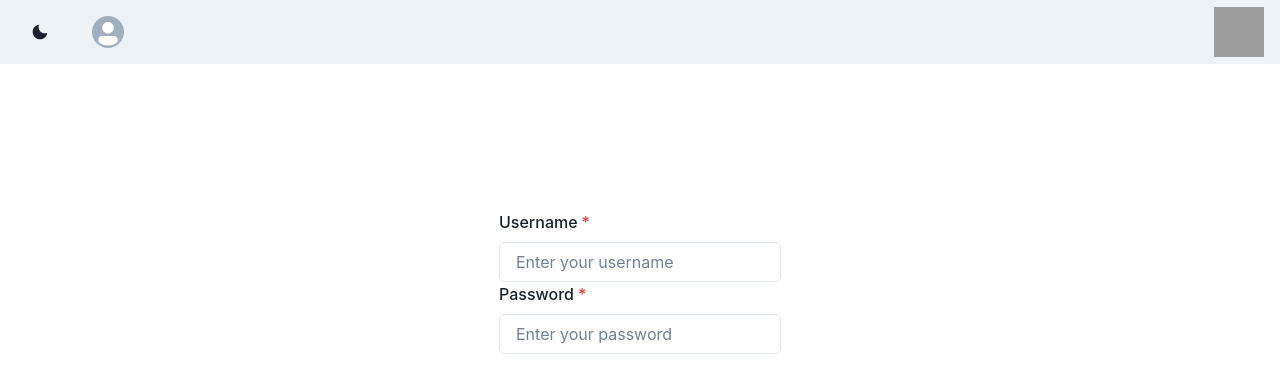
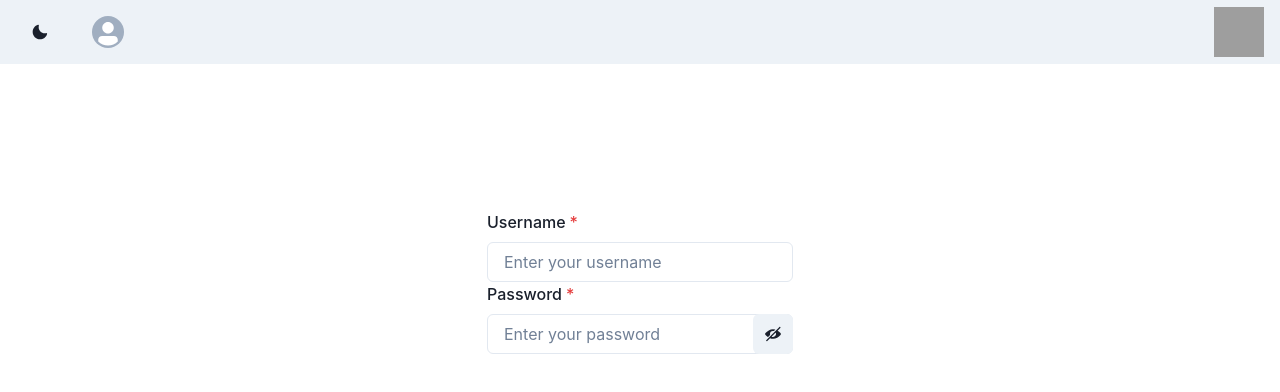
Before and after one commit to Mohammad5566/quickchat, a React (Create React App) app in the folder frontend/: page / in a window 1280 px wide. Shown: the top 392 px of the page. Built offline with nearby package versions, Linux system fonts and the light colour scheme; grey boxes are pictures that could not be loaded.

Commit message:
Add view password button to Password Input field

```diff
--- a/frontend/src/components/Login.js
+++ b/frontend/src/components/Login.js
@@ -1,10 +1,14 @@
 import React, { useState } from "react";
 import {
   Input,
+  Button,
   FormLabel,
   FormControl,
   FormErrorMessage,
+  InputGroup,
+  InputRightElement,
 } from "@chakra-ui/react";
+import { ViewIcon, ViewOffIcon } from "@chakra-ui/icons";
 
 function Login() {
   const style = {
@@ -45,9 +49,30 @@ function Login() {
     </>
   ));
 
+  const [isViewPassword, setViewPassword] = useState(false);
+  const viewPassword = (
+    <Button onClick={() => setViewPassword(!isViewPassword)}>
+      {isViewPassword ? <ViewIcon /> : <ViewOffIcon />}
+    </Button>
+  );
+
   return (
     <div style={style}>
-      <FormControl isRequired>{inputPrompts}</FormControl>
+      <FormControl isRequired>
+        {inputPrompts[0]}
+
+        <FormLabel>Password</FormLabel>
+        <InputGroup>
+          <Input
+            type={isViewPassword ? "text" : "password"}
+            name="password"
+            onChange={handleInputChange}
+            placeholder={`Enter your password`}
+            value={password}
+          />
+          <InputRightElement children={viewPassword} />
+        </InputGroup>
+      </FormControl>
     </div>
   );
 }
```
